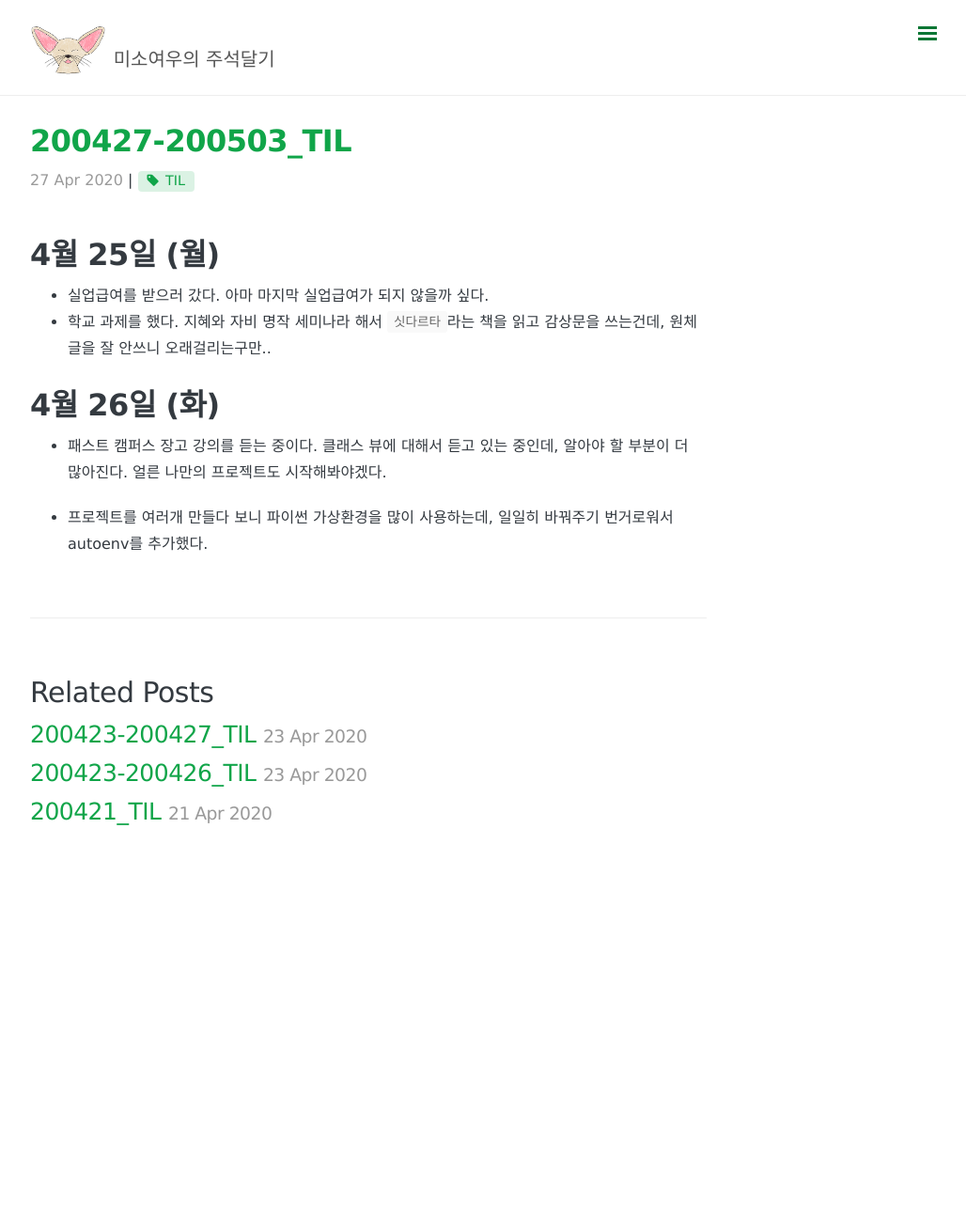
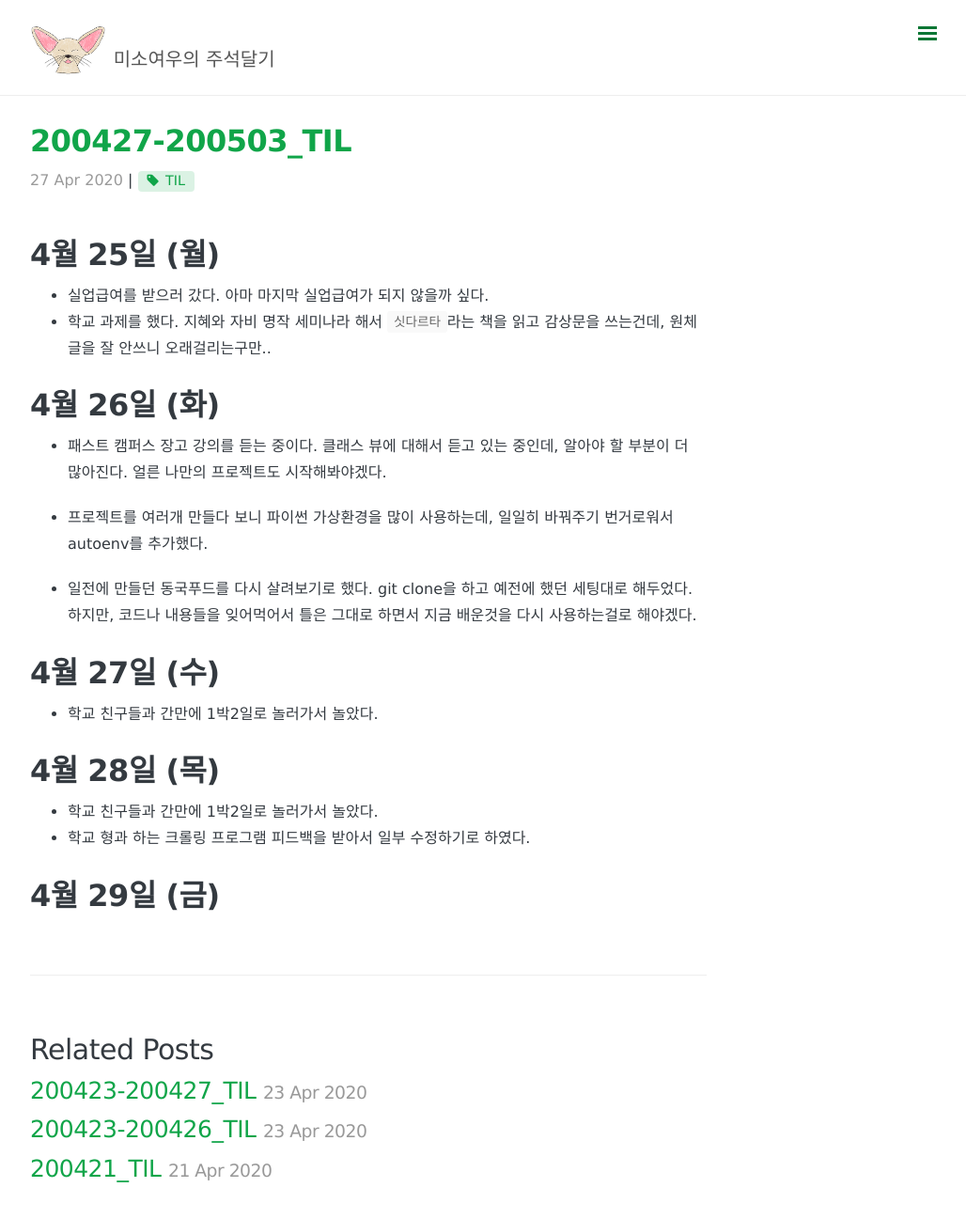
Before and after one commit to somefood/somefood.github.io, a Jekyll site: the page built from _posts/Today I Learned/2020-04-27-05-23-TIL.md, in a window 1280 px wide and 1319 px high. Shown: the top 1297 px of the window at 94% size, without its empty margins (248-1276 px from the left). Built offline with Jekyll 4.4.1, drawn with Linux system fonts in a browser that asks for light colours; nearby versions of some CDN libraries; comment, search, counter and statistics services are not loaded.

Commit message:
add contents

```diff
--- a/_posts/Today I Learned/2020-04-27-05-23-TIL.md
+++ b/_posts/Today I Learned/2020-04-27-05-23-TIL.md
@@ -16,3 +16,17 @@ comments: true
 - 패스트 캠퍼스 장고 강의를 듣는 중이다. 클래스 뷰에 대해서 듣고 있는 중인데, 알아야 할 부분이 더 많아진다. 얼른 나만의 프로젝트도 시작해봐야겠다.
 
 - 프로젝트를 여러개 만들다 보니 파이썬 가상환경을 많이 사용하는데, 일일히 바꿔주기 번거로워서 autoenv를 추가했다.
+
+- 일전에 만들던 동국푸드를 다시 살려보기로 했다. git clone을 하고 예전에 했던 세팅대로 해두었다. 하지만, 코드나 내용들을 잊어먹어서 틀은 그대로 하면서 지금 배운것을 다시 사용하는걸로 해야겠다.
+
+4월 27일 (수)
+=======
+- 학교 친구들과 간만에 1박2일로 놀러가서 놀았다.
+
+4월 28일 (목)
+=========
+- 학교 친구들과 간만에 1박2일로 놀러가서 놀았다.
+- 학교 형과 하는 크롤링 프로그램 피드백을 받아서 일부 수정하기로 하였다.
+
+4월 29일 (금)
+=========
```
